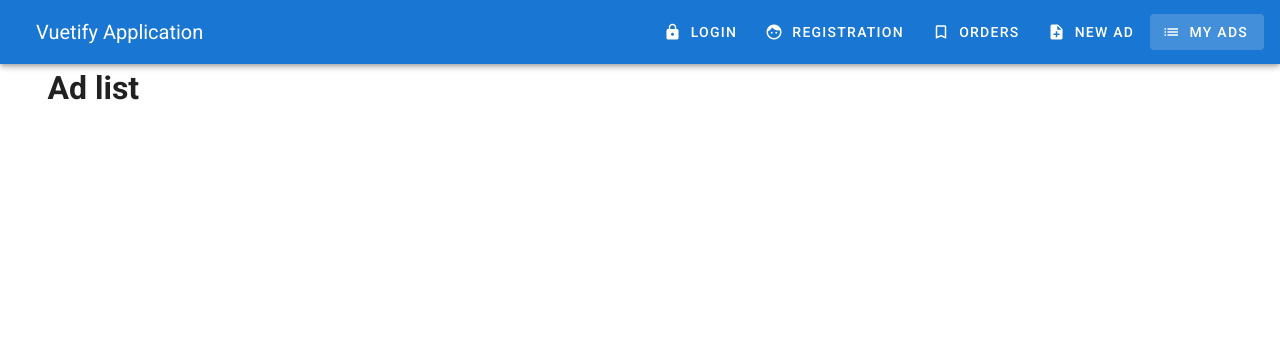
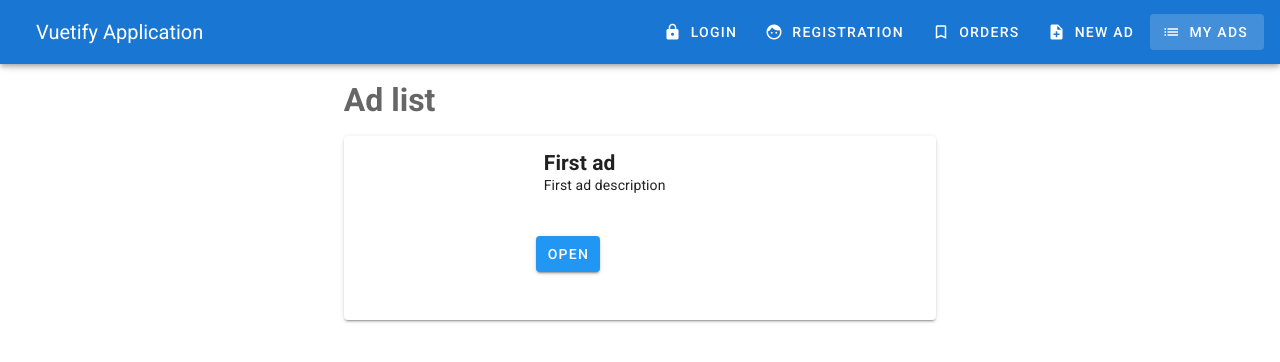
Before and after one commit to necarof/app-vuetify, a Vue app: page /list in a window 1280 px wide. Shown: the top 362 px of the page. Built offline with nearby package versions, Linux system fonts and the light colour scheme.

Commit message:
adlist page

```diff
--- a/src/components/Ads/AdList.vue
+++ b/src/components/Ads/AdList.vue
@@ -1,8 +1,34 @@
 <template>
   <v-container>
     <v-layout row>
-      <v-flex xs12>
-        <h1>Ad list</h1>
+      <v-flex xs12 sm6 offset-sm3>
+        <h1 class="text--secondary mt-3 mb-3">Ad list</h1>
+        <v-card
+          v-for="ad in ads"
+          :key="ad.id"
+          class="mb-5"
+        >
+          <v-layout>
+            <v-col cols="auto">
+              <v-img
+                height="160"
+                width="160"
+                :src="ad.imageSrc"
+              ></v-img>
+            </v-col>
+            <v-row>
+              <v-col>
+                <v-card-text>
+                  <h2 class="text--primary">{{ ad.title }}</h2>
+                  <p>{{ ad.description }}</p>
+                </v-card-text>
+                <v-card-actions>
+                  <v-btn class="info" :to="'/ad/' + ad.id">Open</v-btn>
+                </v-card-actions>
+              </v-col>
+            </v-row>
+          </v-layout>
+        </v-card>
       </v-flex>
     </v-layout>
   </v-container>
@@ -11,7 +37,17 @@
 <script>
 export default {
   data () {
-    return {}
+    return {
+      ads: [
+        {
+          title: 'First ad',
+          description: 'First ad description',
+          promo: true,
+          imageSrc: 'https://avatars.mds.yandex.net/get-pdb/33827/4003fa51-0bba-4007-b6da-ee88d2ddb99f/s1200',
+          id: 'img1'
+        },
+      ]
+    }
   }
 }
 </script>
```
